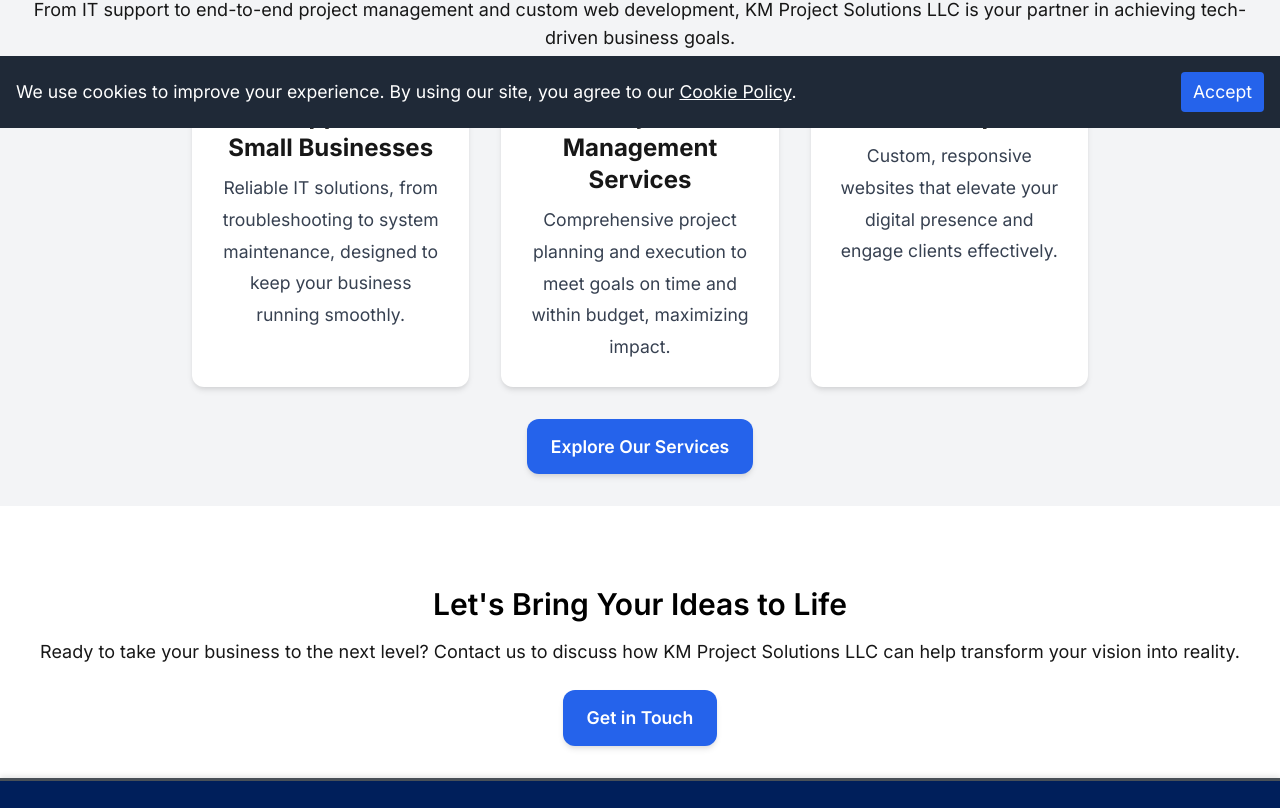
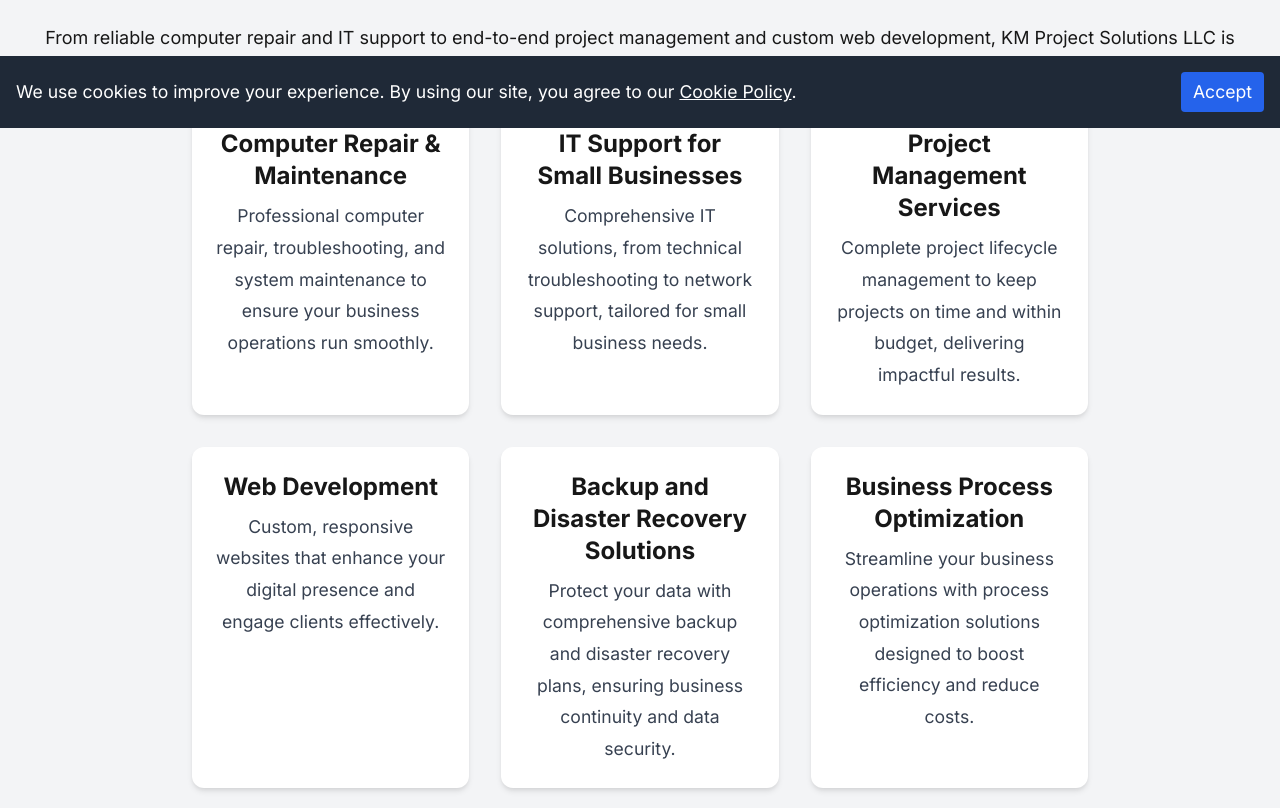
Before and after one commit to kaneAmiller/business-website, a Next.js app: page / in a window 1280 px wide. Shown: the part 672-1480 px from the top of the page. Built offline with nearby package versions, Linux system fonts and the light colour scheme.

Commit message:
Update Home Page

```diff
--- a/src/app/page.tsx
+++ b/src/app/page.tsx
@@ -11,16 +11,17 @@
     <div className="flex flex-col min-h-screen">
       {/* SEO Metadata */}
       <Head>
-        <title>KM Project Solutions | IT, Project Management, & Web Development for Small Businesses</title>
-        <meta name="description" content="KM Project Solutions LLC provides small businesses with expert IT support, comprehensive project management, and custom web development solutions to help businesses succeed." />
+        <title>KM Project Solutions | IT Support, Computer Repair, Project Management & Web Development in Kingston, NH</title>
+        <meta name="description" content="KM Project Solutions LLC offers small businesses in Kingston, NH, expert computer repair, IT support, comprehensive project management, backup solutions, and web development services to help businesses succeed and grow." />
         <link rel="canonical" href="https://www.kmprojectsolutions.com/" />
-        <meta name="keywords" content="KM Project Solutions, Kane Miller, KM, IT consulting, small business IT support, project management for small businesses, web development services, IT solutions, Kane, business solutions, digital services, project execution, small business technology, website design, NH" />
+        <meta name="keywords" content="KM Project Solutions, Kane Miller, IT support Kingston NH, computer repair Kingston NH, project management Kingston NH, web development services NH, backup solutions for small businesses, small business IT consulting, business optimization Kingston NH, tech support for small businesses, data recovery Kingston NH, Kingston computer repair, NH project management, custom website development Kingston, disaster recovery solutions, business process improvement NH, IT troubleshooting, Kingston web design, cloud solutions for small business, New Hampshire IT services, digital transformation for small businesses, KM Project Solutions Kingston NH, Kane Miller consulting" />
 
         {/* Open Graph Metadata for Social Media Sharing */}
-        <meta property="og:title" content="KM Project Solutions | IT, Project Management, and Web Development Services" />
-        <meta property="og:description" content="Providing impactful IT support, project management, and web development services tailored to help small businesses succeed." />
+        <meta property="og:title" content="KM Project Solutions | IT, Computer Repair, Project Management & Web Development" />
+        <meta property="og:description" content="Small business support with computer repair, IT, project management, backup solutions, and web development services." />
         <meta property="og:image" content="/images/home_bg.jpg" />
         <meta property="og:url" content="https://www.kmprojectsolutions.com" />
+        <meta property="og:type" content="website" />
 
         {/* Robots Tag to Guide Search Engine Crawling */}
         <meta name="robots" content="index, follow" />
@@ -35,7 +36,7 @@
               "url": "https://www.kmprojectsolutions.com",
               "logo": "https://www.kmprojectsolutions.com/images/primary-logo.png",
               "image": "https://www.kmprojectsolutions.com/images/home_bg.jpg",
-              "description": "KM Project Solutions LLC provides IT support, project management, and web development for small businesses, driving success through tailored solutions.",
+              "description": "KM Project Solutions LLC provides computer repair, IT support, project management, web development, and backup solutions for small businesses in Kingston, NH.",
               "telephone": "+1-603-275-4036",
               "address": {
                 "@type": "PostalAddress",
@@ -61,7 +62,7 @@
                 "@type": "Place",
                 "name": "United States"
               },
-              "keywords": ["KM Project Solutions", "Kane Miller", "KM", "IT support", "project management", "web development", "business technology", "small business consulting", "digital transformation", "IT solutions", "Kane", "NH web development", "project planning"]
+              "keywords": ["KM Project Solutions", "Kane Miller", "IT support", "computer repair", "backup solutions", "project management", "web development", "business optimization", "Kingston NH"]
             }
           `}
         </script>
@@ -89,7 +90,7 @@
             <div className="bg-white bg-opacity-80 p-8 rounded-lg shadow-lg max-w-xl text-center">
               <h1 className="text-5xl font-bold mb-4">Where Ideas Become Reality</h1>
               <p className="text-lg">
-                Welcome to KM Project Solutions LLC – supporting small businesses with impactful IT, project management, and web development services that drive success.
+                Welcome to KM Project Solutions LLC – supporting small businesses with impactful computer repair, IT support, project management, and web development services that drive success.
               </p>
             </div>
           </div>
@@ -99,30 +100,54 @@
         <section className="services-overview text-center mt-12 p-8 bg-gray-100" aria-label="Overview of services offered">
           <h2 className="text-3xl font-semibold mb-6">Our Services</h2>
           <p className="text-lg mb-6">
-            From IT support to end-to-end project management and custom web development, KM Project Solutions LLC is your partner in achieving tech-driven business goals.
+            From reliable computer repair and IT support to end-to-end project management and custom web development, KM Project Solutions LLC is your partner in achieving tech-driven business goals.
           </p>
           <div className="grid grid-cols-1 md:grid-cols-3 gap-8 max-w-4xl mx-auto">
-            {/* Service 1 */}
+            {/* Computer Repair and Maintenance */}
             <div className="service-item p-6 bg-white rounded-lg shadow-md" aria-labelledby="service1-title">
-              <h3 id="service1-title" className="text-2xl font-bold mb-2">IT Support for Small Businesses</h3>
+              <h3 id="service1-title" className="text-2xl font-bold mb-2">Computer Repair & Maintenance</h3>
               <p className="text-gray-700">
-                Reliable IT solutions, from troubleshooting to system maintenance, designed to keep your business running smoothly.
+                Professional computer repair, troubleshooting, and system maintenance to ensure your business operations run smoothly.
               </p>
             </div>
 
-            {/* Service 2 */}
+            {/* IT Support */}
             <div className="service-item p-6 bg-white rounded-lg shadow-md" aria-labelledby="service2-title">
-              <h3 id="service2-title" className="text-2xl font-bold mb-2">Project Management Services</h3>
+              <h3 id="service2-title" className="text-2xl font-bold mb-2">IT Support for Small Businesses</h3>
               <p className="text-gray-700">
-                Comprehensive project planning and execution to meet goals on time and within budget, maximizing impact.
+                Comprehensive IT solutions, from technical troubleshooting to network support, tailored for small business needs.
               </p>
             </div>
 
-            {/* Service 3 */}
+            {/* Project Management */}
             <div className="service-item p-6 bg-white rounded-lg shadow-md" aria-labelledby="service3-title">
-              <h3 id="service3-title" className="text-2xl font-bold mb-2">Web Development</h3>
+              <h3 id="service3-title" className="text-2xl font-bold mb-2">Project Management Services</h3>
               <p className="text-gray-700">
-                Custom, responsive websites that elevate your digital presence and engage clients effectively.
+                Complete project lifecycle management to keep projects on time and within budget, delivering impactful results.
+              </p>
+            </div>
+
+            {/* Web Development */}
+            <div className="service-item p-6 bg-white rounded-lg shadow-md" aria-labelledby="service4-title">
+              <h3 id="service4-title" className="text-2xl font-bold mb-2">Web Development</h3>
+              <p className="text-gray-700">
+                Custom, responsive websites that enhance your digital presence and engage clients effectively.
+              </p>
+            </div>
+
+            {/* Backup and Disaster Recovery Solutions */}
+            <div className="service-item p-6 bg-white rounded-lg shadow-md" aria-labelledby="service5-title">
+              <h3 id="service5-title" className="text-2xl font-bold mb-2">Backup and Disaster Recovery Solutions</h3>
+              <p className="text-gray-700">
+                Protect your data with comprehensive backup and disaster recovery plans, ensuring business continuity and data security.
+              </p>
+            </div>
+
+            {/* Business Process Optimization */}
+            <div className="service-item p-6 bg-white rounded-lg shadow-md" aria-labelledby="service6-title">
+              <h3 id="service6-title" className="text-2xl font-bold mb-2">Business Process Optimization</h3>
+              <p className="text-gray-700">
+                Streamline your business operations with process optimization solutions designed to boost efficiency and reduce costs.
               </p>
             </div>
           </div>
@@ -135,11 +160,8 @@
         <section className="cta-section text-center mt-12 p-8" aria-label="Call to action">
           <h2 className="text-3xl font-semibold mb-4">Let's Bring Your Ideas to Life</h2>
           <p className="text-lg mb-6">
-            Ready to take your business to the next level? Contact us to discuss how KM Project Solutions LLC can help transform your vision into reality.
+            Ready to take your business to the next level? <Link href="/contact">Contact us</Link> to discuss how KM Project Solutions LLC can help transform your vision into reality.
           </p>
-          <Link href="/contact" className="inline-block px-6 py-3 bg-blue-600 text-white font-semibold rounded-lg shadow-md hover:bg-blue-700">
-            Get in Touch
-          </Link>
         </section>
       </main>
 
```
